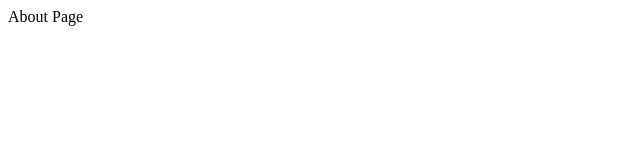
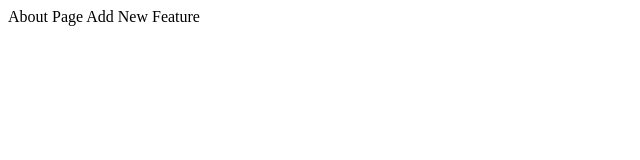
Before and after one commit to abhishek17dubey/GitFirst, a plain HTML site: page about.html in a window 1280 px wide. Shown: the whole page, without its empty margins (0-640 px from the left). Drawn offline with Linux system fonts and the light colour scheme.

Commit message:
Add in new bracnh

```diff
--- a/about.html
+++ b/about.html
@@ -1,3 +1,5 @@
 <Html>
  About Page
 <Html/>
+
+Add New Feature
```
